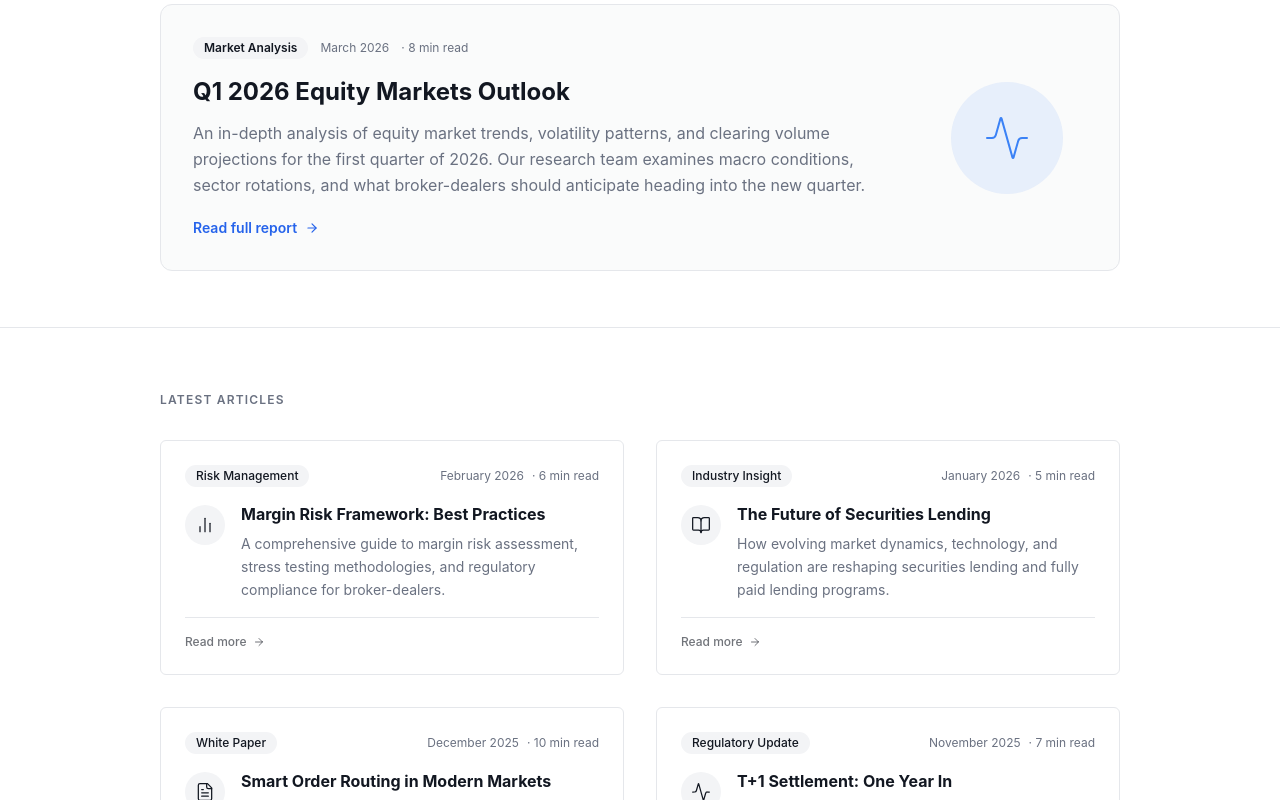
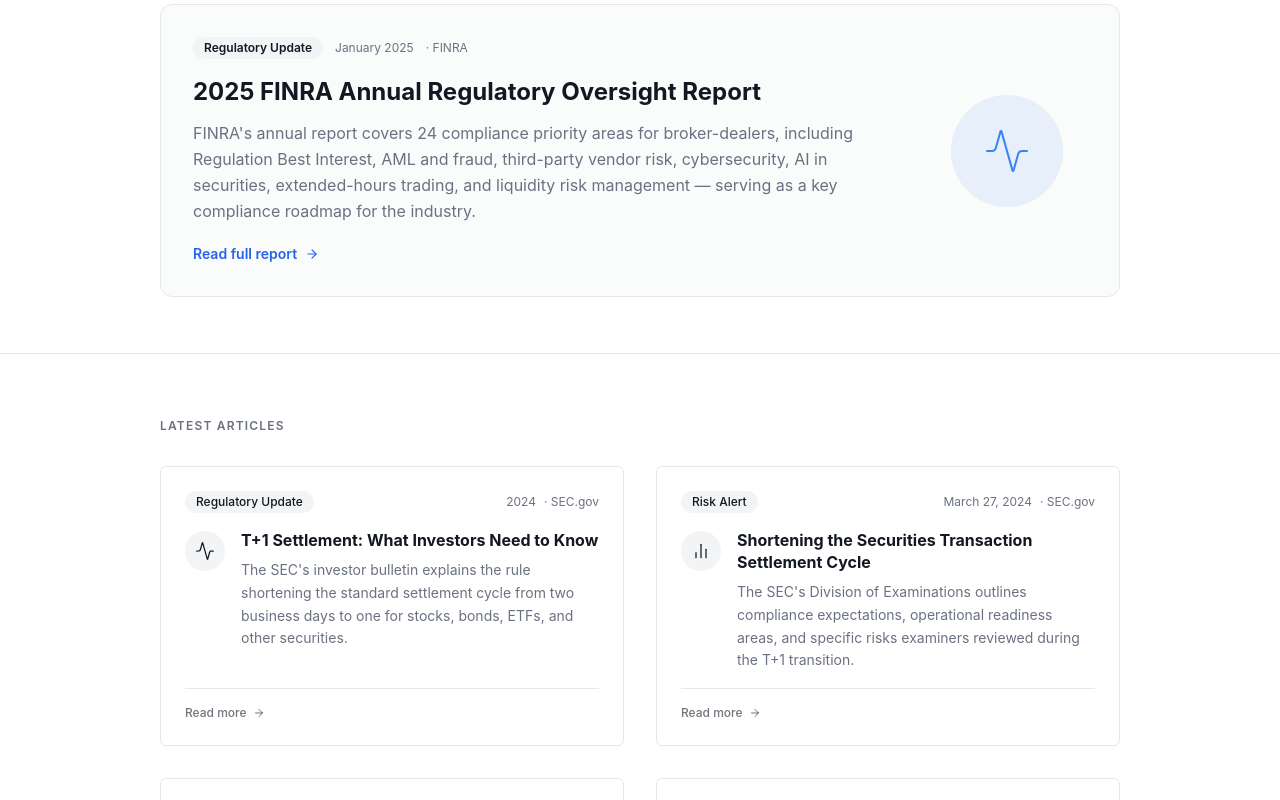
Before and after one commit to amcbey/techspeed-landing, a React (Vite) app: page /research in a window 1280 px wide. Shown: the part 500-1300 px from the top of the page. Built offline with nearby package versions, Linux system fonts and the light colour scheme; no server answers; the HTML template or start-up script is replaced by a standard one.

Commit message:
Rename Resources to Research, add real articles with hyperlinks
Co-Authored-By: Claude Sonnet 4.6 <noreply@anthropic.com>

```diff
--- a/src/components/Footer.tsx
+++ b/src/components/Footer.tsx
@@ -21,7 +21,7 @@ const Footer = () => {
                 { label: "Home", href: "/" },
                 { label: "Technology — FinTrade", href: "/technology/fintrade" },
                 { label: "Clients", href: "/clients" },
-                { label: "Resources", href: "/research" },
+                { label: "Research", href: "/research" },
               ].map((l) => (
                 <li key={l.label}>
                   <a
--- a/src/components/Header.tsx
+++ b/src/components/Header.tsx
@@ -28,7 +28,7 @@ const aboutLinks = [
 const otherNavLinks = [
   { label: "Home", href: "/" },
   { label: "Clients", href: "/clients" },
-  { label: "Resources", href: "/research" },
+  { label: "Research", href: "/research" },
   { label: "Contact", href: "#contact" },
 ];
 
--- a/src/pages/Research.tsx
+++ b/src/pages/Research.tsx
@@ -6,50 +6,66 @@ import Footer from "@/components/Footer";
 import CTABanner from "@/components/CTABanner";
 
 const featured = {
-  category: "Market Analysis",
-  title: "Q1 2026 Equity Markets Outlook",
+  category: "Regulatory Update",
+  title: "2025 FINRA Annual Regulatory Oversight Report",
   excerpt:
-    "An in-depth analysis of equity market trends, volatility patterns, and clearing volume projections for the first quarter of 2026. Our research team examines macro conditions, sector rotations, and what broker-dealers should anticipate heading into the new quarter.",
-  date: "March 2026",
-  readTime: "8 min read",
+    "FINRA's annual report covers 24 compliance priority areas for broker-dealers, including Regulation Best Interest, AML and fraud, third-party vendor risk, cybersecurity, AI in securities, extended-hours trading, and liquidity risk management — serving as a key compliance roadmap for the industry.",
+  date: "January 2025",
+  source: "FINRA",
+  href: "https://www.finra.org/rules-guidance/guidance/reports/2025-finra-annual-regulatory-oversight-report",
 };
 
 const articles = [
   {
-    category: "Risk Management",
+    category: "Regulatory Update",
+    icon: Activity,
+    title: "T+1 Settlement: What Investors Need to Know",
+    excerpt:
+      "The SEC's investor bulletin explains the rule shortening the standard settlement cycle from two business days to one for stocks, bonds, ETFs, and other securities.",
+    date: "2024",
+    source: "SEC.gov",
+    href: "https://www.sec.gov/resources-for-investors/investor-alerts-bulletins/new-t1-settlement-cycle-what-investors-need-know-investor-bulletin",
+    icon2: Activity,
+  },
+  {
+    category: "Risk Alert",
     icon: BarChart2,
-    title: "Margin Risk Framework: Best Practices",
+    title: "Shortening the Securities Transaction Settlement Cycle",
     excerpt:
-      "A comprehensive guide to margin risk assessment, stress testing methodologies, and regulatory compliance for broker-dealers.",
-    date: "February 2026",
-    readTime: "6 min read",
+      "The SEC's Division of Examinations outlines compliance expectations, operational readiness areas, and specific risks examiners reviewed during the T+1 transition.",
+    date: "March 27, 2024",
+    source: "SEC.gov",
+    href: "https://www.sec.gov/compliance/risk-alerts/shortening-securities-transaction-settlement-cycle",
+  },
+  {
+    category: "Press Release",
+    icon: FileText,
+    title: "SEC Extends Compliance Dates for U.S. Treasury Clearing Rules",
+    excerpt:
+      "The SEC extended mandatory central clearing deadlines for U.S. Treasury cash and repo transactions, giving broker-dealers and clearing firms additional time to meet operational requirements.",
+    date: "2025",
+    source: "SEC.gov",
+    href: "https://www.sec.gov/newsroom/press-releases/2025-43",
   },
   {
     category: "Industry Insight",
     icon: BookOpen,
-    title: "The Future of Securities Lending",
+    title: "Impacts of Mandatory Clearing for U.S. Treasury Repo",
     excerpt:
-      "How evolving market dynamics, technology, and regulation are reshaping securities lending and fully paid lending programs.",
-    date: "January 2026",
-    readTime: "5 min read",
+      "DTCC examines how the SEC's mandate requiring central clearing of Treasury repo transactions will reshape risk management, margin requirements, and operational workflows for clearing firms.",
+    date: "June 17, 2024",
+    source: "DTCC",
+    href: "https://www.dtcc.com/dtcc-connection/articles/2024/june/17/impacts-of-mandatory-clearing-for-us-treasury-repo",
   },
   {
-    category: "White Paper",
-    icon: FileText,
-    title: "Smart Order Routing in Modern Markets",
+    category: "Market Analysis",
+    icon: TrendingUp,
+    title: "Regulation, Deals, and Crypto: Fintech Themes to Watch in 2025",
     excerpt:
-      "Examining algorithmic execution strategies, dark pool access, and liquidity sourcing for optimal trade performance.",
-    date: "December 2025",
-    readTime: "10 min read",
-  },
-  {
-    category: "Regulatory Update",
-    icon: Activity,
-    title: "T+1 Settlement: One Year In",
-    excerpt:
-      "A retrospective on the industry's transition to T+1 settlement — what worked, what didn't, and what comes next for clearing firms.",
-    date: "November 2025",
-    readTime: "7 min read",
+      "Bloomberg identifies deregulation, a rebound in fintech M&A, and expanding use of AI and blockchain in capital markets as the defining forces shaping broker-dealers and trading infrastructure in 2025.",
+    date: "January 1, 2025",
+    source: "Bloomberg",
+    href: "https://www.bloomberg.com/news/articles/2025-01-01/regulation-deals-and-crypto-fintech-themes-to-watch-in-2025",
   },
 ];
 
@@ -113,7 +129,7 @@ const Research = () => {
           <div className="container max-w-5xl">
             <p className="text-xs font-semibold text-blue-600 uppercase tracking-widest mb-6">Featured</p>
             <motion.div
-              className="bg-secondary/40 rounded-xl border border-border p-8 flex flex-col md:flex-row gap-8 hover:shadow-md transition-shadow cursor-pointer group"
+              className="bg-secondary/40 rounded-xl border border-border p-8 flex flex-col md:flex-row gap-8 hover:shadow-md transition-shadow group"
               initial={{ opacity: 0, y: 20 }}
               whileInView={{ opacity: 1, y: 0 }}
               viewport={{ once: true }}
@@ -123,14 +139,19 @@ const Research = () => {
                 <div className="flex items-center gap-3 mb-4">
                   <Badge variant="secondary">{featured.category}</Badge>
                   <span className="text-xs text-muted-foreground">{featured.date}</span>
-                  <span className="text-xs text-muted-foreground">· {featured.readTime}</span>
+                  <span className="text-xs text-muted-foreground">· {featured.source}</span>
                 </div>
                 <h2 className="text-2xl font-bold text-foreground mb-3 leading-snug">{featured.title}</h2>
                 <p className="text-muted-foreground leading-relaxed mb-5">{featured.excerpt}</p>
-                <button className="flex items-center gap-2 text-sm font-semibold text-blue-600 hover:text-blue-800 transition-colors group/btn">
+                <a
+                  href={featured.href}
+                  target="_blank"
+                  rel="noopener noreferrer"
+                  className="flex items-center gap-2 text-sm font-semibold text-blue-600 hover:text-blue-800 transition-colors group/btn"
+                >
                   Read full report
                   <ArrowRight size={14} className="transition-transform group-hover/btn:translate-x-0.5" />
-                </button>
+                </a>
               </div>
               <div className="hidden md:flex items-center justify-center w-40 shrink-0">
                 <div className="w-28 h-28 rounded-full bg-blue-500/10 flex items-center justify-center">
@@ -159,7 +180,7 @@ const Research = () => {
                     <Badge variant="secondary" className="text-xs font-medium">{article.category}</Badge>
                     <div className="flex items-center gap-2 text-xs text-muted-foreground">
                       <span>{article.date}</span>
-                      <span>· {article.readTime}</span>
+                      <span>· {article.source}</span>
                     </div>
                   </div>
                   <div className="flex items-start gap-4 flex-1">
@@ -172,10 +193,15 @@ const Research = () => {
                     </div>
                   </div>
                   <div className="mt-4 pt-4 border-t border-border">
-                    <button className="flex items-center gap-1.5 text-xs font-medium text-foreground/60 hover:text-foreground transition-colors group/btn">
+                    <a
+                      href={article.href}
+                      target="_blank"
+                      rel="noopener noreferrer"
+                      className="flex items-center gap-1.5 text-xs font-medium text-foreground/60 hover:text-foreground transition-colors group/btn"
+                    >
                       Read more
                       <ArrowRight size={12} className="transition-transform group-hover/btn:translate-x-0.5" />
-                    </button>
+                    </a>
                   </div>
                 </motion.article>
               ))}
```
